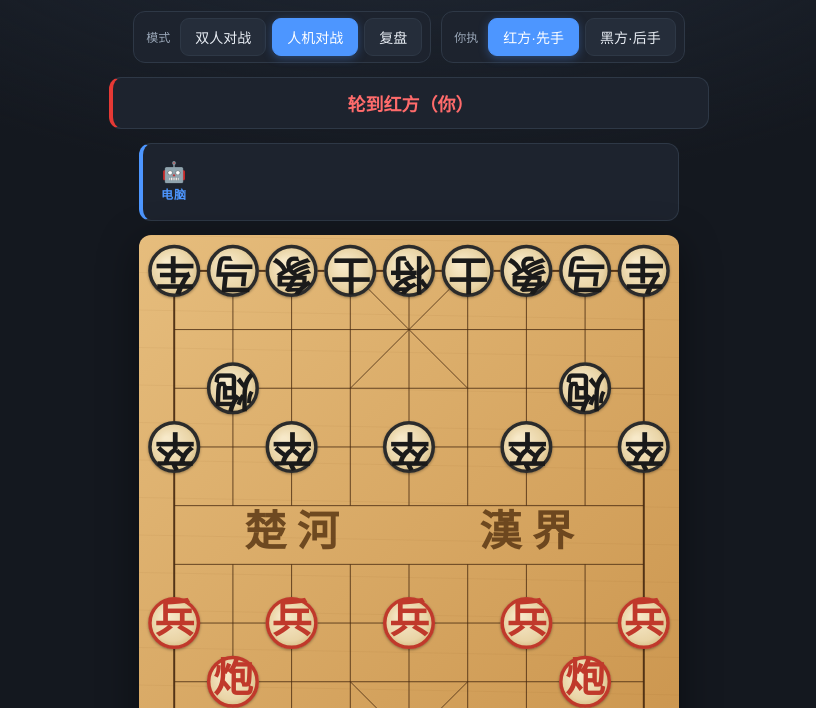
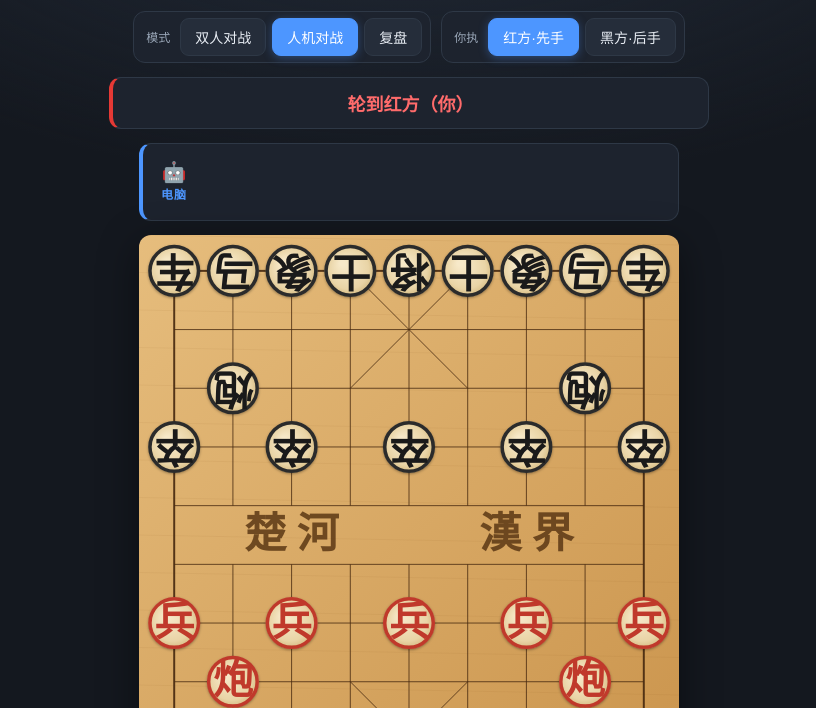
Before and after one commit to yetanshixin/xiangqi, a plain HTML site: page index.html in a window 1280 px wide. Shown: the part 92-800 px from the top of the page, without its empty margins (231-1047 px from the left). Drawn offline with Linux system fonts and the light colour scheme.

Commit message:
内嵌楷体子集，修复移动端棋子字体不一致与居中
- 新增 lib/xiangqi.ttf（霞鹜文楷子集，15 字约 6KB，SIL OFL 1.1）
- style.css 加 @font-face 定义 XiangqiKai
- game.js 字体栈改用 XiangqiKai 优先，fillText 加向下微调修复汉字居中

Co-Authored-By: Claude Code <noreply@anthropic.com>

```diff
--- a/game.js
+++ b/game.js
@@ -337,11 +337,11 @@
     const { cell, ox, oy } = geom();
     const y = oy + 4.5 * cell;
     ctx.fillStyle = 'rgba(90,55,20,0.85)';
-    ctx.font = '600 ' + Math.round(cell * 0.72) + 'px "KaiTi","STKaiti","SimSun",serif';
+    ctx.font = '600 ' + Math.round(cell * 0.72) + 'px "XiangqiKai","LXGW WenKai","KaiTi","STKaiti","SimSun",serif';
     ctx.textAlign = 'center';
     ctx.textBaseline = 'middle';
-    ctx.fillText('楚 河', ox + 2 * cell, y);
-    ctx.fillText('漢 界', ox + 6 * cell, y);
+    ctx.fillText('楚 河', ox + 2 * cell, y + cell * 0.04);
+    ctx.fillText('漢 界', ox + 6 * cell, y + cell * 0.04);
   }
 
   function drawPalaces() {
@@ -464,10 +464,10 @@
     ctx.translate(x, y);
     if (!red) ctx.rotate(Math.PI);
     ctx.fillStyle = red ? '#c0392b' : '#1a1a1a';
-    ctx.font = 'bold ' + Math.round(cell * 0.68) + 'px "KaiTi","STKaiti","SimSun",serif';
+    ctx.font = 'bold ' + Math.round(cell * 0.68) + 'px "XiangqiKai","LXGW WenKai","KaiTi","STKaiti","SimSun",serif';
     ctx.textAlign = 'center';
     ctx.textBaseline = 'middle';
-    ctx.fillText(XQ.pieceName(XQ.sideOf(piece), XQ.typeOf(piece)), 0, 0);
+    ctx.fillText(XQ.pieceName(XQ.sideOf(piece), XQ.typeOf(piece)), 0, cell * 0.04);
     ctx.restore();
   }
 
--- a/style.css
+++ b/style.css
@@ -1,6 +1,15 @@
 /* ============================================================
  * 中国象棋 样式（桌面端 + 移动端响应式）
  * ============================================================ */
+
+/* 内嵌楷体子集（霞鹜文楷，仅含棋子+楚河汉界字，约 6KB）保证各端字体一致 */
+@font-face {
+  font-family: 'XiangqiKai';
+  src: url('lib/xiangqi.ttf') format('truetype');
+  font-weight: normal;
+  font-style: normal;
+  font-display: swap;
+}
 
 :root {
   --bg: #14181f;
```
Also changed, not shown: lib/xiangqi.ttf (added), 1 other file.
